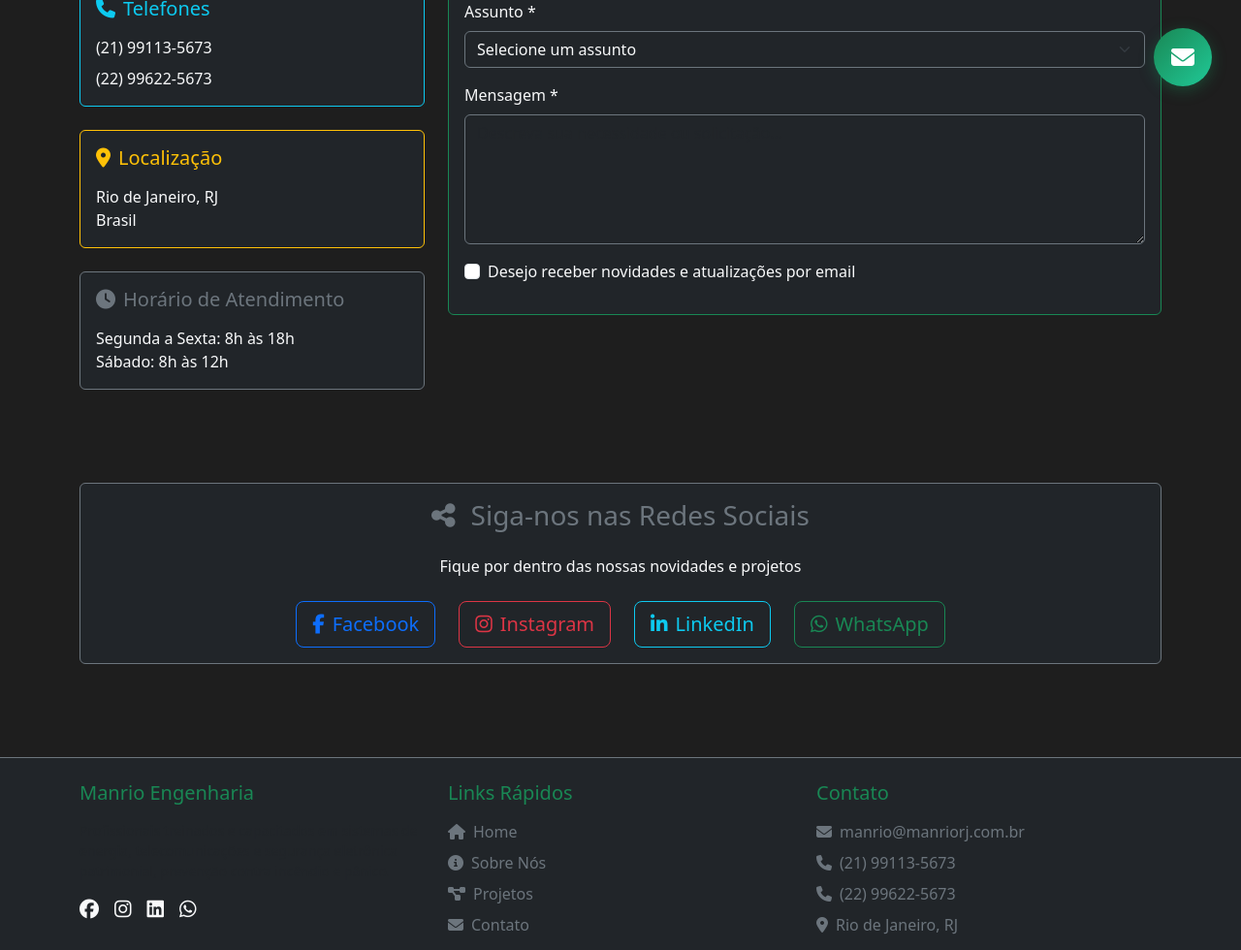
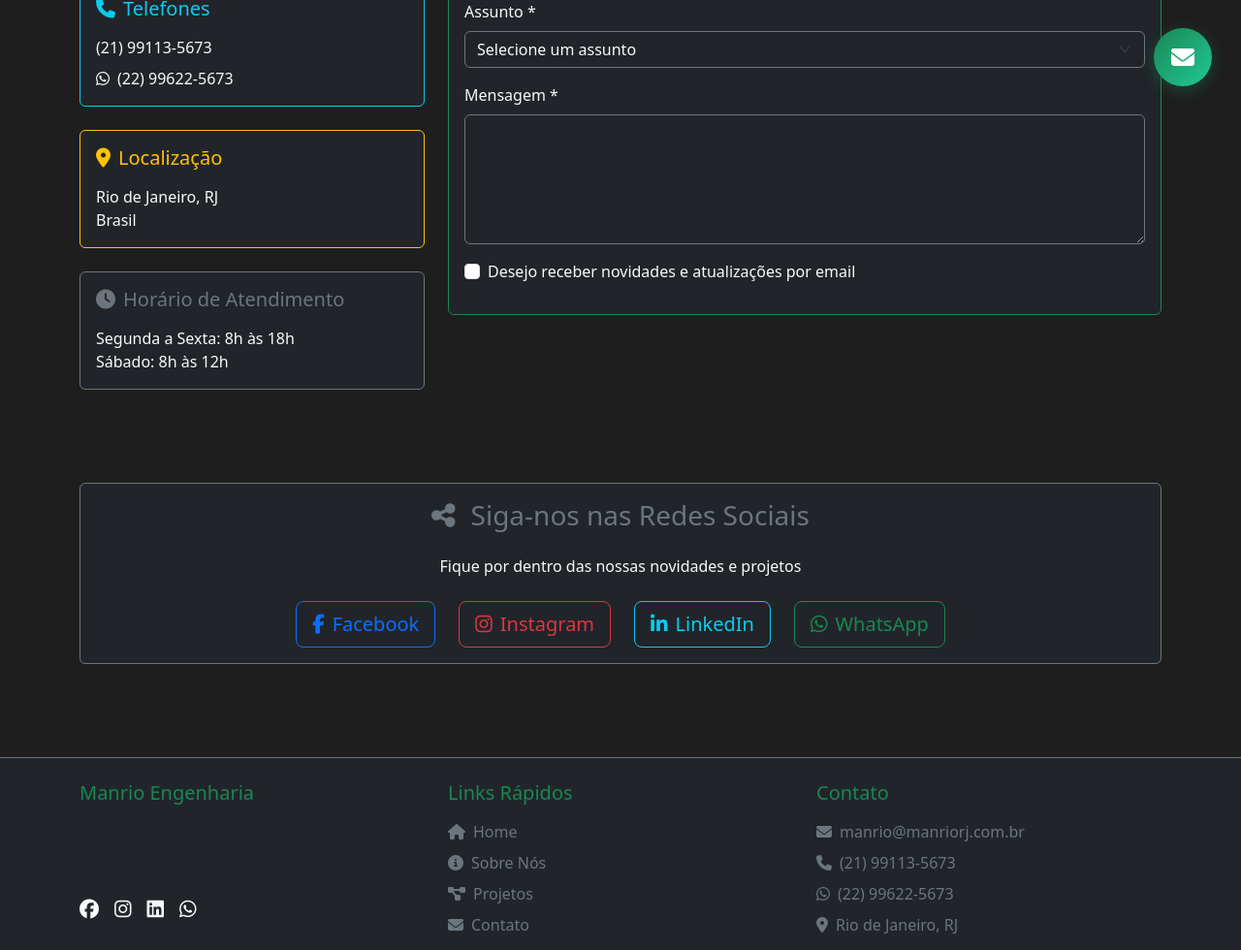
Before and after one commit to gacoelho/Manrio_SPA_Site, a React (Vite) app in the folder site/: page /contato in a window 1280 px wide. Shown: the part 681-1661 px from the top of the page at 97% size. Built offline with nearby package versions, Linux system fonts and the light colour scheme.

Commit message:
feat: adiciona link do WhatsApp para o número (22) 99622-5673

```diff
--- a/site/src/components/Footer.jsx
+++ b/site/src/components/Footer.jsx
@@ -22,7 +22,7 @@ export default function Footer() {
               <a href="#" className="text-light" aria-label="LinkedIn">
                 <i className="fab fa-linkedin fa-lg"></i>
               </a>
-              <a href="#" className="text-light" aria-label="WhatsApp">
+              <a href="https://wa.me/5522996225673" className="text-light" target="_blank" rel="noopener noreferrer" aria-label="WhatsApp">
                 <i className="fab fa-whatsapp fa-lg"></i>
               </a>
             </div>
@@ -70,8 +70,8 @@ export default function Footer() {
                 </a>
               </li>
               <li className="mb-2">
-                <a href="tel:+5522996225673" className="text-secondary text-decoration-none">
-                  <i className="fas fa-phone me-2"></i>(22) 99622-5673
+                <a href="https://wa.me/5522996225673" className="text-secondary text-decoration-none" target="_blank" rel="noopener noreferrer">
+                  <i className="fab fa-whatsapp me-2"></i>(22) 99622-5673
                 </a>
               </li>
               <li className="mb-2">
--- a/site/src/pages/Contato.jsx
+++ b/site/src/pages/Contato.jsx
@@ -56,8 +56,8 @@ export default function Contato() {
                   </a>
                 </p>
                 <p className="mb-0">
-                  <a href="tel:+5522996225673" className="text-light text-decoration-none">
-                    (22) 99622-5673
+                  <a href="https://wa.me/5522996225673" className="text-light text-decoration-none" target="_blank" rel="noopener noreferrer">
+                    <i className="fab fa-whatsapp me-2"></i>(22) 99622-5673
                   </a>
                 </p>
               </div>
@@ -210,7 +210,7 @@ export default function Contato() {
                     <i className="fab fa-linkedin-in me-2"></i>
                     LinkedIn
                   </a>
-                  <a href="#" className="btn btn-outline-success btn-lg">
+                  <a href="https://wa.me/5522996225673" className="btn btn-outline-success btn-lg" target="_blank" rel="noopener noreferrer">
                     <i className="fab fa-whatsapp me-2"></i>
                     WhatsApp
                   </a>
```
